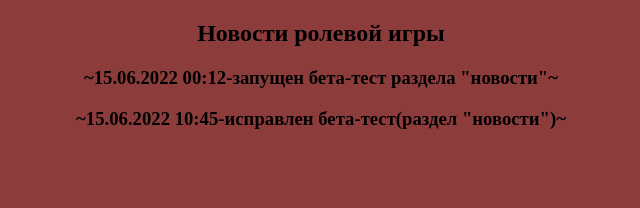
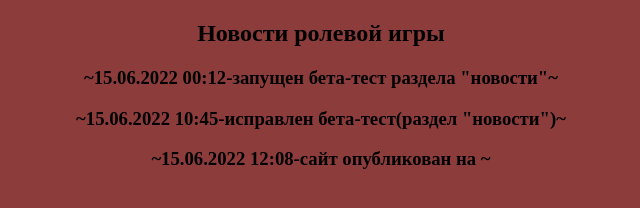
Before and after one commit to CRONY-python-codes/roleva-page, a plain HTML site: page novost.html in a window 1280 px wide. Shown: the whole page, without its empty margins (319-959 px from the left). Drawn offline with Linux system fonts and the light colour scheme.

Commit message:
Update novost.html

```diff
--- a/novost.html
+++ b/novost.html
@@ -26,3 +26,5 @@ body {
 <center><h2>Новости ролевой игры</h2></center>
 <center><h3>~15.06.2022 00:12-запущен бета-тест раздела "новости"~</h3></center>
 <center><h3>~15.06.2022 10:45-исправлен бета-тест(раздел "новости")~</h3></center>
+<center><h3>~15.06.2022 12:08-сайт опубликован на<a href=""></a>
+~</h3></center>
```
